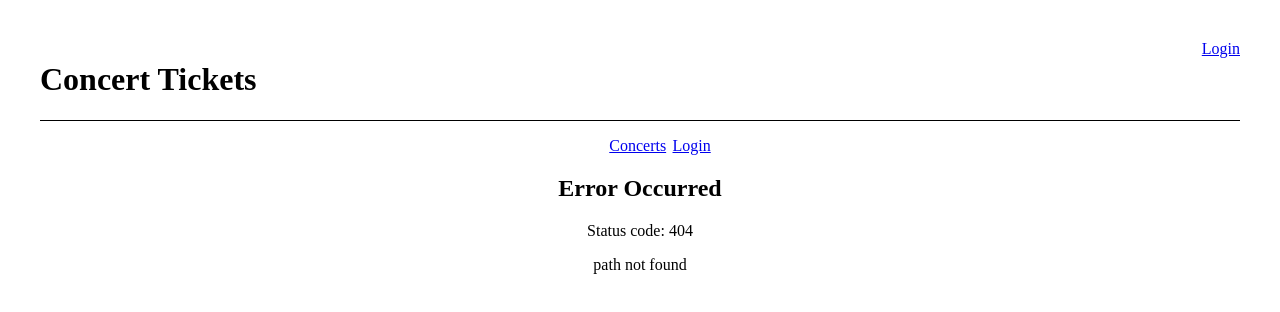
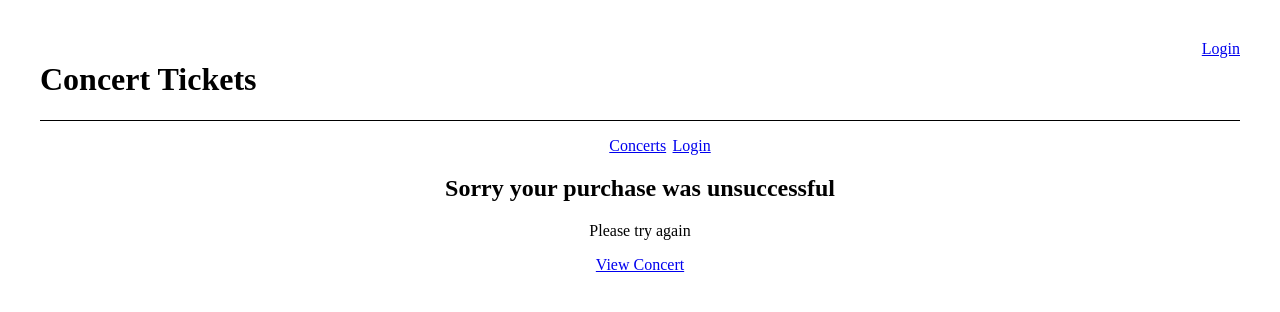
Before and after one commit to MFStevenson/concert-tickets, a React (Vite) app in the folder frontend/: page /concerts/1/buy/unsuccessful in a window 1280 px wide. Before the commit this address had no page. Shown: the top 312 px of the page. Built offline with nearby package versions, Linux system fonts and the light colour scheme.

Commit message:
adds buy status pages redirects to buy successful page when payment goes through, from there can access ticket

```diff
--- a/frontend/src/App.jsx
+++ b/frontend/src/App.jsx
@@ -13,8 +13,8 @@ import SingleTicketPage from "./pages/SingleTicketPage";
 import TransferPage from "./pages/TransferPage";
 import ConcertPage from "./pages/ConcertPage";
 import BuyPage from "./pages/BuyPage";
-import { useContext } from "react";
-import { UserContext } from "./context/UserContext";
+import BuySuccessfulPage from "./pages/BuySuccessfulPage";
+import BuyUnsuccessfulPage from "./pages/BuyUnsuccessfulPage";
 
 function App() {
   return (
@@ -37,6 +37,14 @@ function App() {
         <Route path="/concerts/:concert_id" element={<ConcertPage />}></Route>
         <Route path="/concerts/:concert_id/buy" element={<BuyPage />}></Route>
         <Route
+          path="/concerts/:concert_id/buy/successful"
+          element={<BuySuccessfulPage />}
+        ></Route>
+        <Route
+          path="/concerts/:concert_id/buy/unsuccessful"
+          element={<BuyUnsuccessfulPage />}
+        ></Route>
+        <Route
           path="/*"
           element={<Errors msg={"path not found"} status={404} />}
         ></Route>
--- a/frontend/src/pages/BuyPage.jsx
+++ b/frontend/src/pages/BuyPage.jsx
@@ -1,20 +1,25 @@
 import { Link, useParams } from "react-router-dom";
-import { useState  } from 'react';
-import { useNavigate} from "react-router-dom";
+import { useState } from "react";
+import { useNavigate } from "react-router-dom";
 import GooglePayButton from "@google-pay/button-react";
 
 const BuyPage = () => {
-  let { ticket_id } = useParams();
+  const { concert_id } = useParams();
   let navigate = useNavigate();
   //temp assign till backend connected
-  ticket_id = 1;
-  const [paymentStatus, setPaymentStatus] = useState('');
+  let ticket_id = 1;
+  const [paymentStatus, setPaymentStatus] = useState("");
   const handlePaymentSuccess = (paymentData) => {
     console.log("load payment data", paymentData);
-    setPaymentStatus('Payment Successful! Redirecting in a few seconds')
-    setTimeout(() => {
-      navigate(`/ticket/${ticket_id}`);
-    }, 3000);
+    if (!paymentData) {
+      navigate(`/concerts/:concert_id/buy/unsuccessful`);
+    } else {
+      setPaymentStatus("Payment Successful! Redirecting in a few seconds");
+
+      setTimeout(() => {
+        navigate(`/concerts/:concert_id/buy/successful`);
+      }, 3000);
+    }
   };
 
   //google stuff
@@ -49,24 +54,19 @@ const BuyPage = () => {
     },
   };
 
-
-
   return (
     <>
       <h3>Buy ticket</h3>
       {/* contain details about buying and connect to api to complete purchase
       will link to tthe correct ticketpage */}
-       {paymentStatus && <div>{paymentStatus}</div>}
+      {paymentStatus && <div>{paymentStatus}</div>}
       <GooglePayButton
         environment="TEST"
         paymentRequest={paymentRequest}
         onLoadPaymentData={handlePaymentSuccess}
-
       />
-      <Link to={`/ticket/${ticket_id}`}>View Ticket</Link>
     </>
   );
 };
 
-
 export default BuyPage;
--- /dev/null
+++ b/frontend/src/pages/BuySuccessfulPage.jsx
@@ -0,0 +1,16 @@
+import { Link } from "react-router-dom";
+
+const BuySuccessfulPage = () => {
+  //change to ticket_id in database
+  const ticket_id = 1;
+  return (
+    <>
+      <h2>Your Purchase Was Successful</h2>
+      <p>Please see the ticket below </p>
+      {/* link to ticket */}
+      <Link to={`/ticket/${ticket_id}`}>View Ticket</Link>
+    </>
+  );
+};
+
+export default BuySuccessfulPage;
--- /dev/null
+++ b/frontend/src/pages/BuyUnsuccessfulPage.jsx
@@ -0,0 +1,15 @@
+import { Link, useParams } from "react-router-dom";
+
+const BuyUnsuccessfulPage = () => {
+  const { concert_id } = useParams();
+  return (
+    <>
+      <h2>Sorry your purchase was unsuccessful</h2>
+      <p>Please try again</p>
+      {/* link back to concert page */}
+      <Link to={`/concerts/${concert_id}/buy`}>View Concert</Link>
+    </>
+  );
+};
+
+export default BuyUnsuccessfulPage;
```
